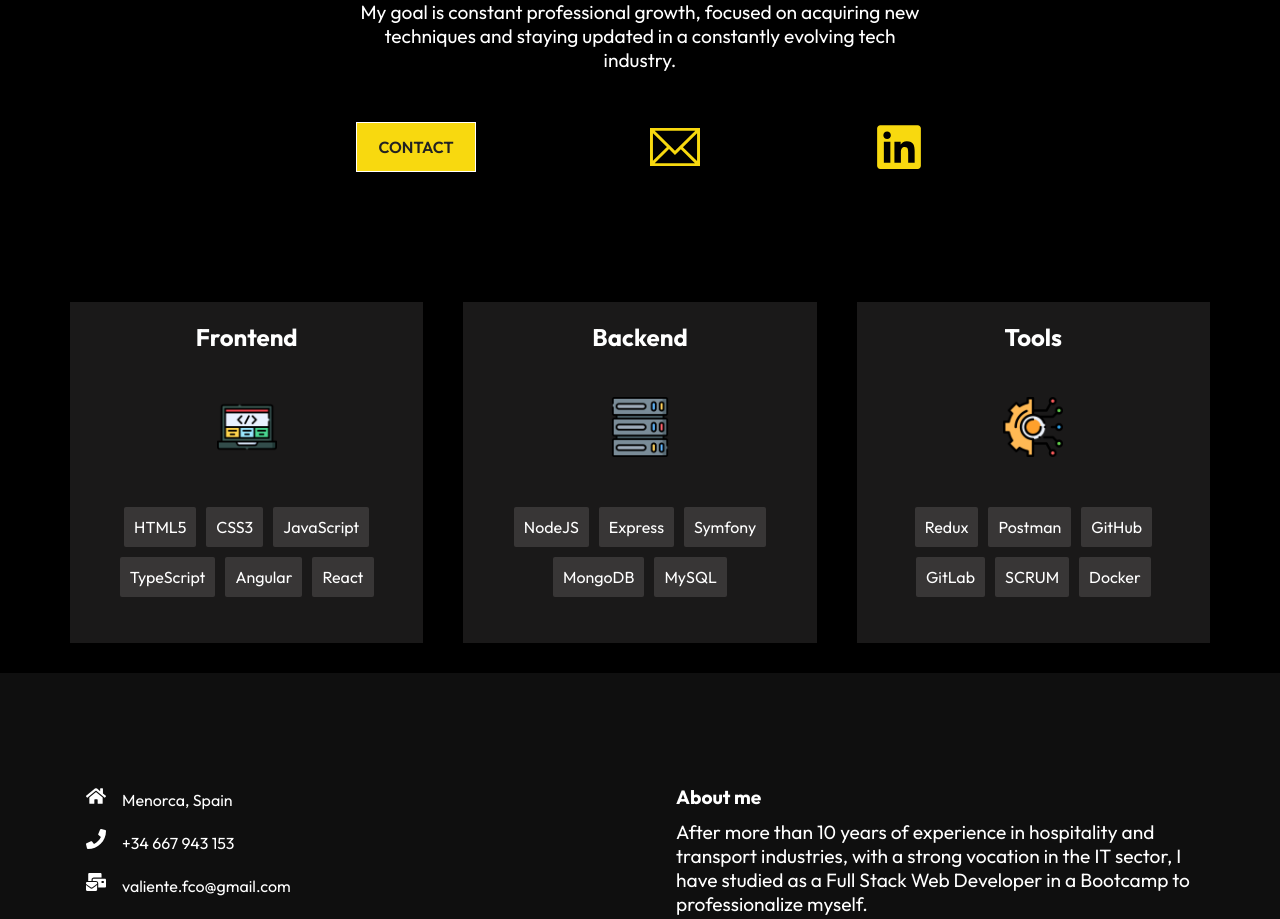
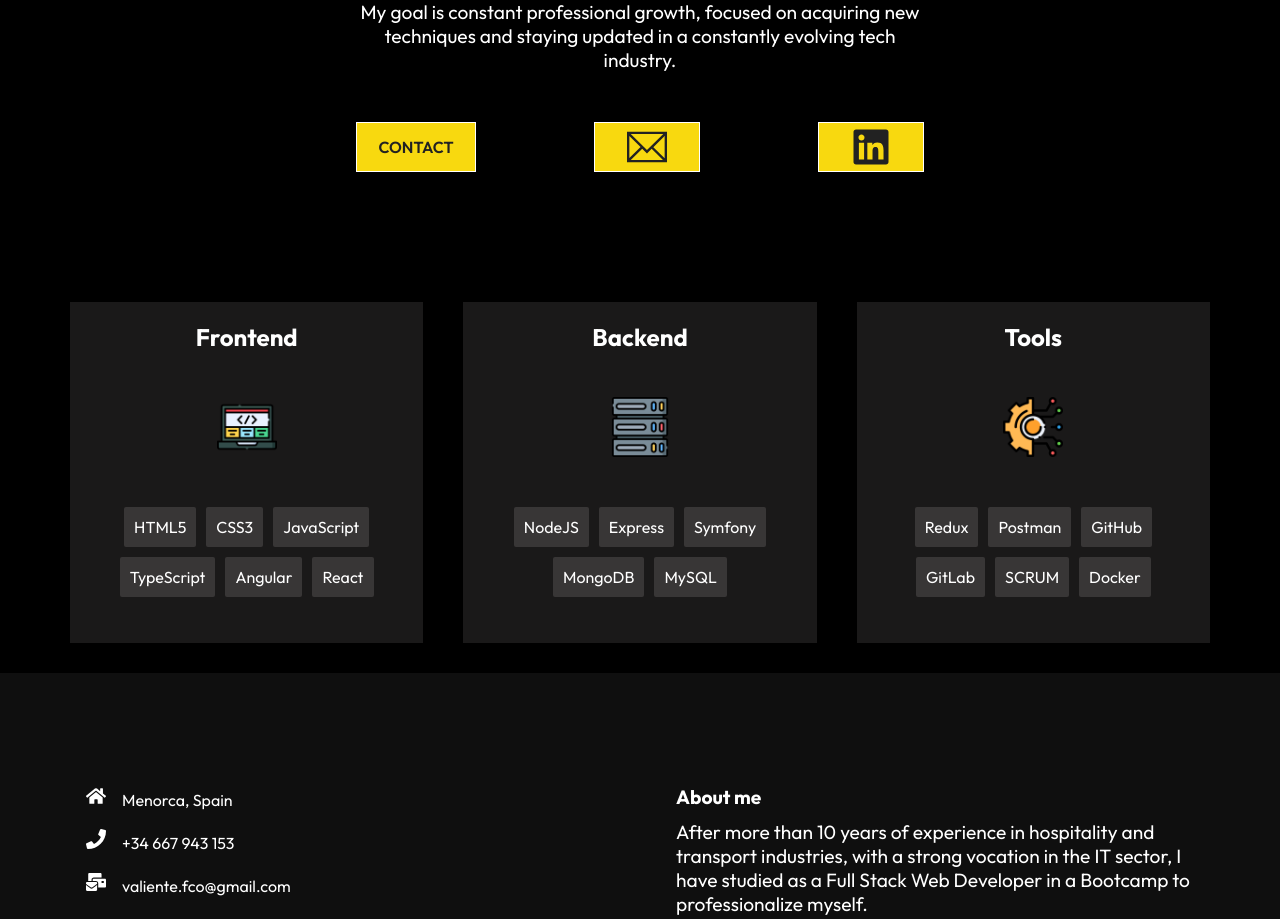
Before and after one commit to FranBrave/REACT-Portfolio, a React (Create React App) app: page /about in a window 1280 px wide. Shown: the part 1180-2099 px from the top of the page. Built offline with nearby package versions, Linux system fonts and the light colour scheme; a web font is replaced by a local one.

Commit message:
working in about page and change some icons

```diff
--- a/src/components/AboutContent/AboutContent.jsx
+++ b/src/components/AboutContent/AboutContent.jsx
@@ -43,17 +43,17 @@
             href="mailto:valiente.fco@gmail.com"
             target="_blank"
             rel="noreferrer"
-            className="inbtn"
+            className="btn"
           >
-            <TfiEmail size="100%" />
+            <TfiEmail size={40} />
           </a>
           <a
             href="https://www.linkedin.com/in/francisco-valiente-fulllstack-developer"
             target="_blank"
             rel="noreferrer"
-            className="inbtn"
+            className="btn"
           >
-            <FaLinkedin size="100%" />
+            <FaLinkedin size={40} />
           </a>
         </div>
       </div>
--- a/src/components/ProjectCard/ProjectCard.jsx
+++ b/src/components/ProjectCard/ProjectCard.jsx
@@ -1,5 +1,7 @@
 import React from "react";
 import "./ProjectCard.scss";
+import { AiFillGithub } from "react-icons/ai";
+import { TbWorldWww } from "react-icons/tb";
 
 const ProjectCard = (props) => {
   return (
@@ -15,10 +17,10 @@
         <p>{props.text}</p>
         <div className="project-btns">
           <a href={props.github} className="btn">
-            GitHub
+            <AiFillGithub size={40}></AiFillGithub>
           </a>
           <a href={props.url} className="btn">
-            Source
+            <TbWorldWww size={40}></TbWorldWww>
           </a>
         </div>
       </div>
```
